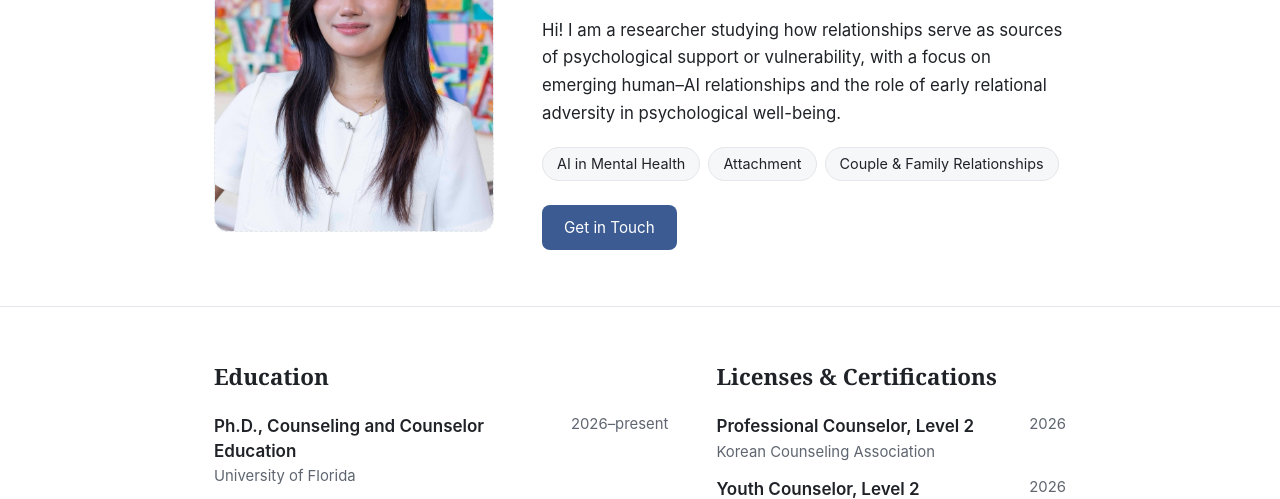
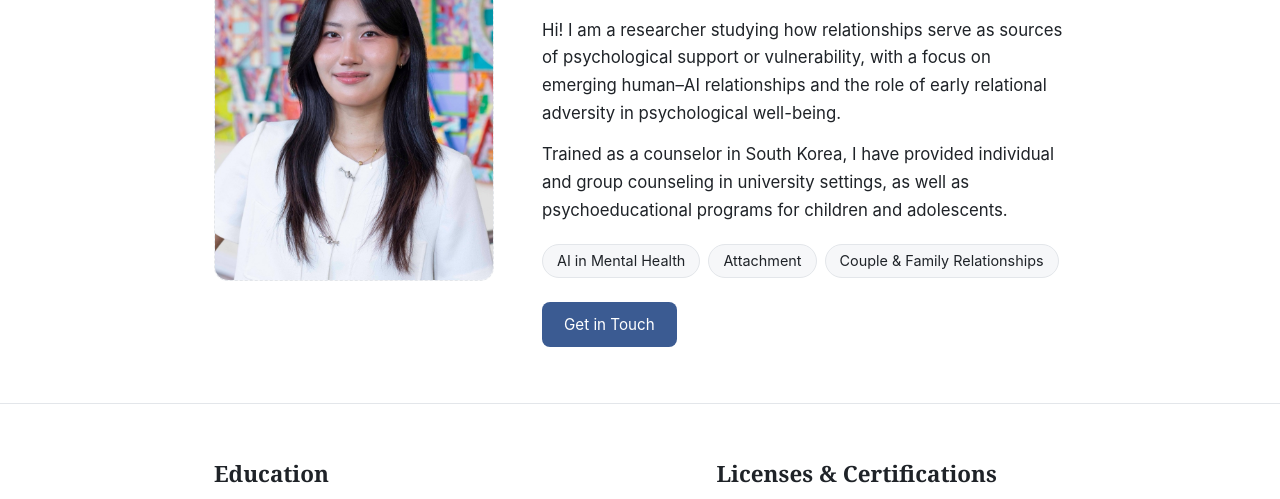
Before and after one commit to YoonJooSong/yoonjoosong.github.io, a plain HTML site: page index.html in a window 1280 px wide. Shown: the part 263-762 px from the top of the page. Drawn offline with Linux system fonts and the light colour scheme.

Commit message:
Restore second intro paragraph (counseling background)
Co-Authored-By: Claude Opus 5.5 <noreply@anthropic.com>

```diff
--- a/index.html
+++ b/index.html
@@ -34,6 +34,7 @@
         <h1>YoonJoo Song</h1>
         <p class="role">Doctoral Student in Counseling and Counselor Education<br>University of Florida</p>
         <p class="statement">Hi! I am a researcher studying how relationships serve as sources of psychological support or vulnerability, with a focus on emerging human–AI relationships and the role of early relational adversity in psychological well-being.</p>
+        <p class="statement">Trained as a counselor in South Korea, I have provided individual and group counseling in university settings, as well as psychoeducational programs for children and adolescents.</p>
         <div class="tags">
           <span class="tag">AI in Mental Health</span>
           <span class="tag">Attachment</span>
```
